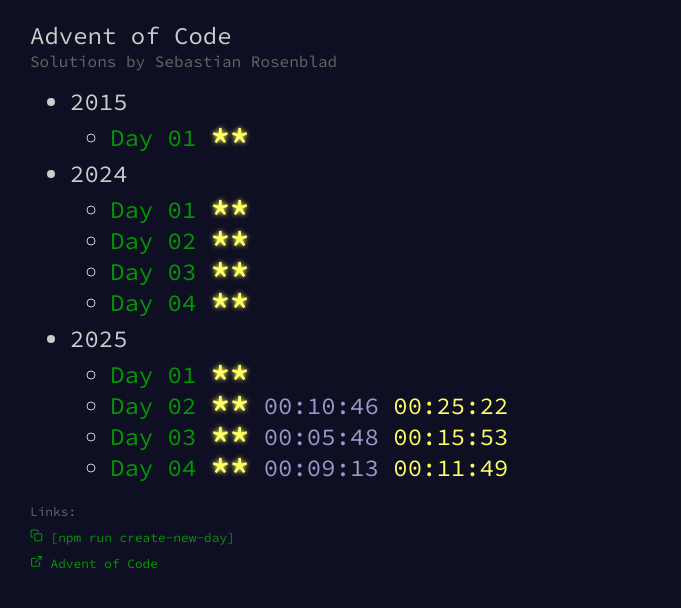
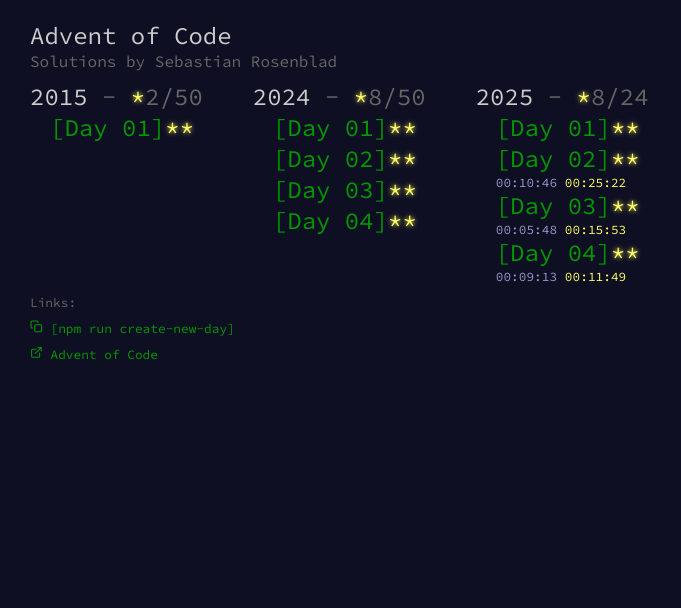
Before and after one commit to Sebastian-Rosenblad/aoc, a React (Create React App) app: page / in a window 1280 px wide. Shown: the top 608 px of the page, without its empty margins (0-681 px from the left). Built offline with nearby package versions, Linux system fonts and the light colour scheme.

Commit message:
feat: add total start to each year on main page

```diff
--- a/src/challenges/index.ts
+++ b/src/challenges/index.ts
@@ -2,7 +2,7 @@
 
 const req = require.context('../challenges/years', true, /day\d+\.tsx$/);
 
-interface ChallengeEntry extends Meta {
+export interface ChallengeEntry extends Meta {
   path: string;
   Component: React.ComponentType;
 };
--- a/src/components/Stars.scss
+++ b/src/components/Stars.scss
@@ -7,10 +7,16 @@
   font-weight: bold;
   line-height: 1.5rem;
 
+  &.small {
+    font-size: 1.5rem;
+    font-weight: 400;
+  }
+
   .silver {
     color: $star-silver;
     text-shadow: 0 0 5px $star-silver;
   }
+
   .gold {
     color: $star-gold;
     text-shadow: 0 0 5px $star-gold;
--- a/src/components/Stars.tsx
+++ b/src/components/Stars.tsx
@@ -2,12 +2,29 @@
 import { Status } from '../challenges/types';
 
 interface Props {
-  status: Status;
+  status?: Status;
+  stars?: Status[];
+  small?: boolean;
 }
 
-export default function Stars({ status }: Props) {
-  return <section className='stars'>
-    <div className={status === 'silver' ? 'silver star' : status === 'gold' ? 'gold star' : 'star'}>*</div>
-    <div className={status === 'gold' ? 'gold star' : 'star'} style={{left: '16px'}}>*</div>
-  </section>;
+export default function Stars({ status, stars, small }: Props) {
+  function getStarClass(s: Status, onlyGold?: boolean) {
+    if (!onlyGold && s === 'silver') return 'silver star';
+    if (s === 'gold') return 'gold star';
+    return 'star';
+  }
+
+  if (status !== undefined) return (
+    <section className={'stars' + (small ? ' small' : '')}>
+      <div className={getStarClass(status)}>*</div>
+      <div className={getStarClass(status, true)}>*</div>
+    </section>
+  );
+  return (
+    <section className={'stars' + (small ? ' small' : '')}>
+      {stars?.map((s, i) => (
+        <div key={i} className={getStarClass(s)}>*</div>
+      ))}
+    </section>
+  );
 }
--- a/src/home/index.tsx
+++ b/src/home/index.tsx
@@ -1,7 +1,7 @@
 import './styles.scss';
 import { Link } from 'react-router-dom';
 import { FiCopy, FiExternalLink } from 'react-icons/fi';
-import { challengesSorted } from '../challenges';
+import { ChallengeEntry, challengesSorted } from '../challenges';
 import Stars from '../components/Stars';
 import Times from '../components/Times';
 import copyText from '../utils/copy-text';
@@ -12,20 +12,24 @@
     return acc;
   }, {});
 
+  function getTotalStars(challenges: ChallengeEntry[]) {
+    return challenges.reduce((total, c) => total + (c.status === 'gold' ? 2 : c.status === 'silver' ? 1 : 0), 0);
+  }
+
   return (
     <main className='main-menu'>
       <div className='main-header'>
         <h1>Advent of Code</h1>
         <h2 className='quiet'>Solutions by Sebastian Rosenblad</h2>
       </div>
-      <ul>
+      <ul className='years-list'>
         {Object.entries(groups).map(([year, items]) => (
           <li key={year}>
-            <h2>{year}</h2>
+            <h2>{year} <span className='quiet'>- <Stars stars={['gold']} small />{getTotalStars(items)}/{year === '2025' ? 24 : 50}</span></h2>
             <ul>
               {items.map((c) => (
                 <li key={c.path}>
-                  <Link to={c.path}>Day {c.day.toString().padStart(2, '0')}</Link> <Stars status={c.status} /> {c.times && <Times times={c.times} />}
+                  <Link to={c.path}>[Day {c.day.toString().padStart(2, '0')}]</Link><Stars status={c.status} small /> {c.times && <p className='small'><Times times={c.times} /></p>}
                 </li>
               ))}
             </ul>
--- a/src/home/styles.scss
+++ b/src/home/styles.scss
@@ -13,3 +13,22 @@
     font-size: 1rem;
   }
 }
+
+ul {
+  width: 100%;
+  margin: 0;
+  padding: 0;
+  list-style: none;
+
+  ul {
+    display: flex;
+    flex-direction: column;
+    flex-wrap: wrap;
+    margin-left: 20px;
+  }
+
+  &.years-list {
+    display: flex;
+    gap: 50px;
+  }
+}
--- a/src/index.scss
+++ b/src/index.scss
@@ -24,14 +24,6 @@
   &.small {
     font-size: .8rem;
   }
-
-  &.quiet {
-    color: $color-quiet;
-  }
-}
-
-ul {
-  margin: 5px 0;
 }
 
 button, a {
@@ -46,3 +38,7 @@
     color: $color-hover;
   }
 }
+
+.quiet {
+  color: $color-quiet;
+}
```
